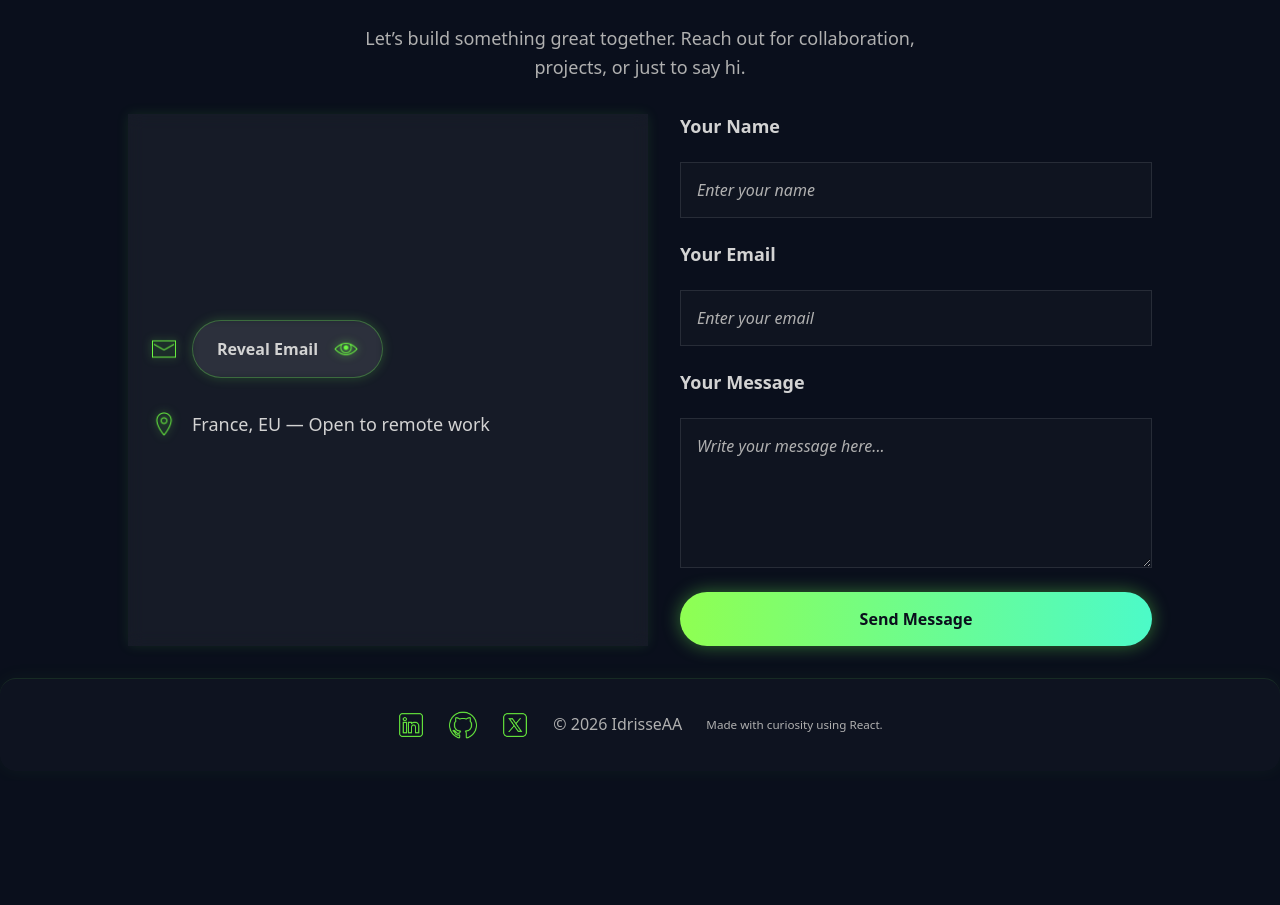
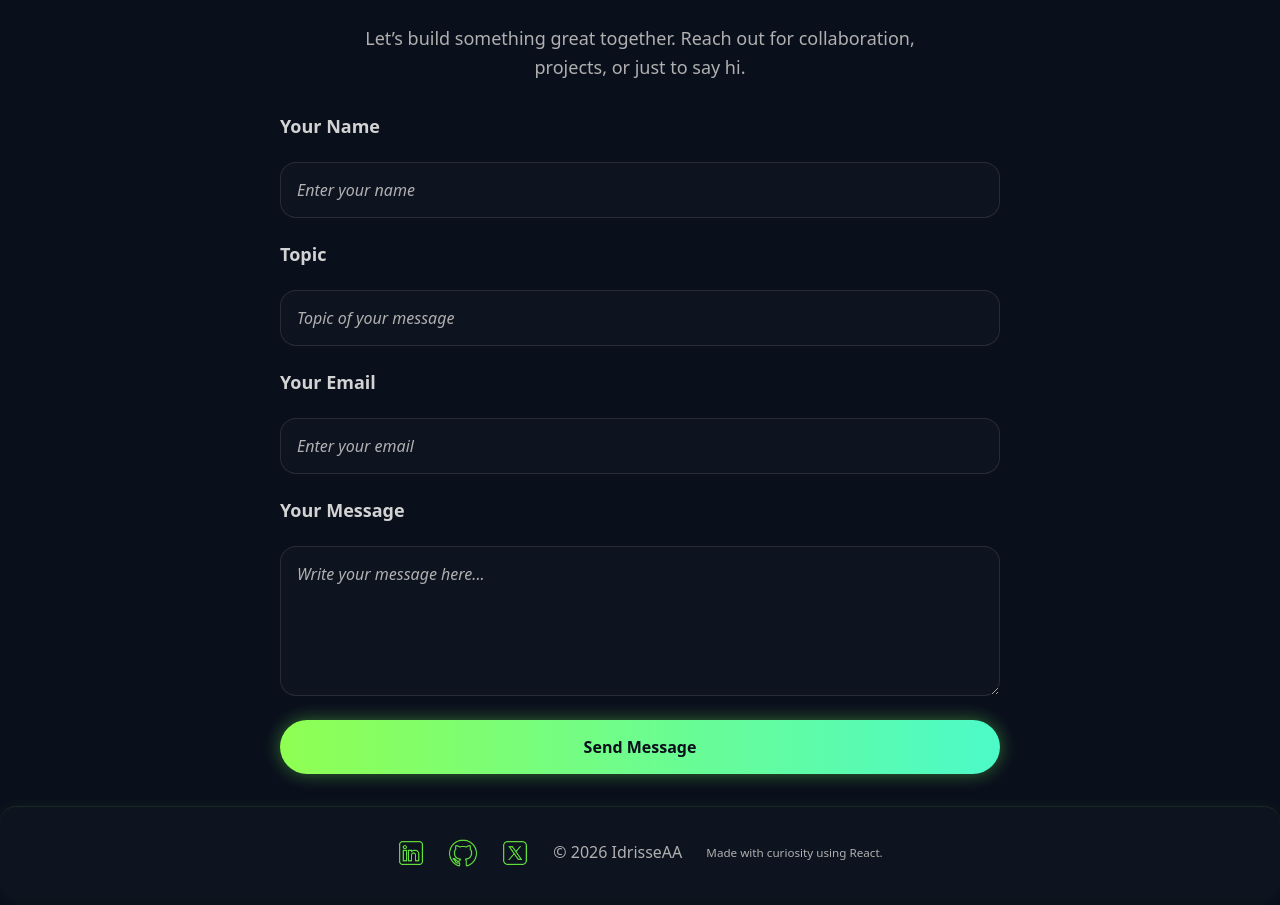
Before and after one commit to IdrisseAA/idrisseaa.github.io, a React (Vite) app: page / in a window 1280 px wide. Shown: the part 5053-5958 px from the top of the page. Before the commit the page ends 5834 px from the top, so only its background shows below. Built offline with nearby package versions, Linux system fonts and the light colour scheme.

Commit message:
Contact: simplify to form only, add subject field, round inputs, center form

```diff
--- a/src/components/sections/Contact/Contact.css
+++ b/src/components/sections/Contact/Contact.css
@@ -191,7 +191,7 @@
 .contact-right textarea {
     width: 100%;
     border: 1px solid rgba(255, 255, 255, 0.1);
-    border-radius: var(--radius-section); /* 16px */
+    border-radius: var(--radius-md); /* slightly rounded */
     padding: var(--space-sm); /* 16px */
     background: rgba(255, 255, 255, 0.02);
     color: var(--text-accent); /* #D3D3D3 */
@@ -216,6 +216,13 @@
 .contact-right textarea {
     resize: vertical;
     min-height: 150px;
+}
+
+/* Form container: center and constrain width */
+.contact-form-container {
+    width: 100%;
+    max-width: 720px;
+    margin: 0 auto;
 }
 
 /* Fade-in animation */
--- a/src/components/sections/Contact/Contact.jsx
+++ b/src/components/sections/Contact/Contact.jsx
@@ -1,36 +1,18 @@
-import React, {useState} from 'react';
+import React from 'react';
 import './Contact.css';
-import mailIcon from '../../../assets/images/icons/mail_icon.png';
-import locationIcon from '../../../assets/images/icons/location_icon.png';
-import eyeIcon from '../../../assets/images/icons/eye_icon.png';
 import Button from '../../ui/Button/Button.jsx';
 import Divider from "../../ui/Divider.jsx";
 
 
 const Contact = () => {
-    const [email, setEmail] = useState('');
-    // eslint-disable-next-line no-unused-vars
-    const [emailVisible, setEmailVisible] = useState(false);
-
-    const revealEmail = () => {
-        const user = 'contact';
-        const domain = 'idrisseaa';
-        const tld = 'com';
-        return `${user}@${domain}.${tld}`;
-    };
-
-    const handleEmailClick = () => {
-        if (!email) {
-            setEmail(revealEmail());
-            setEmailVisible(true);
-        }
-    };
+    // simplified contact: only the form remains here
 
     const handleSubmit = (e) => {
         e.preventDefault();
         const formData = new FormData(e.target);
         console.log({
             name: formData.get('name'),
+            subject: formData.get('subject'),
             email: formData.get('email'),
             message: formData.get('message'),
         });
@@ -47,43 +29,13 @@ const Contact = () => {
                 </p>
             </div>
             <div className="contact-section">
-                <div className="contact-left">
-                    <div className="contact-details">
-                        <div className="contact-detail">
-                            <img src={mailIcon} alt="Email icon for contact"/>
-                            {email ? (
-                                <a
-                                    href={`mailto:${email}`}
-                                    className="contact-revealed-text"
-                                    aria-label="Email: contact at idrisseaa dot com"
-                                    data-nosniff
-                                >
-                                    {email}
-                                </a>
-                            ) : (
-                                <Button
-                                    variant="glass"
-                                    size="medium"
-                                    onClick={handleEmailClick}
-                                    className="contact-reveal-button"
-                                    iconRight={<img src={eyeIcon} alt="Reveal icon"/>}
-                                    aria-label="Click to reveal email address"
-                                >
-                                    Reveal Email
-                                </Button>
-                            )}
-                        </div>
-                        <div className="contact-detail">
-                            <img src={locationIcon} alt="Location icon for contact"/>
-                            <p>France, EU — Open to remote work</p>
-                        </div>
-
-                    </div>
-                </div>
-                <div className="contact-right">
+                <div className="contact-right contact-form-container">
                     <form onSubmit={handleSubmit}>
                         <label htmlFor="name">Your Name</label>
                         <input type="text" id="name" name="name" placeholder="Enter your name" required/>
+
+                        <label htmlFor="subject">Topic</label>
+                        <input type="text" id="subject" name="subject" placeholder="Topic of your message" />
 
                         <label htmlFor="email">Your Email</label>
                         <input type="email" id="email" name="email" placeholder="Enter your email" required/>
```
